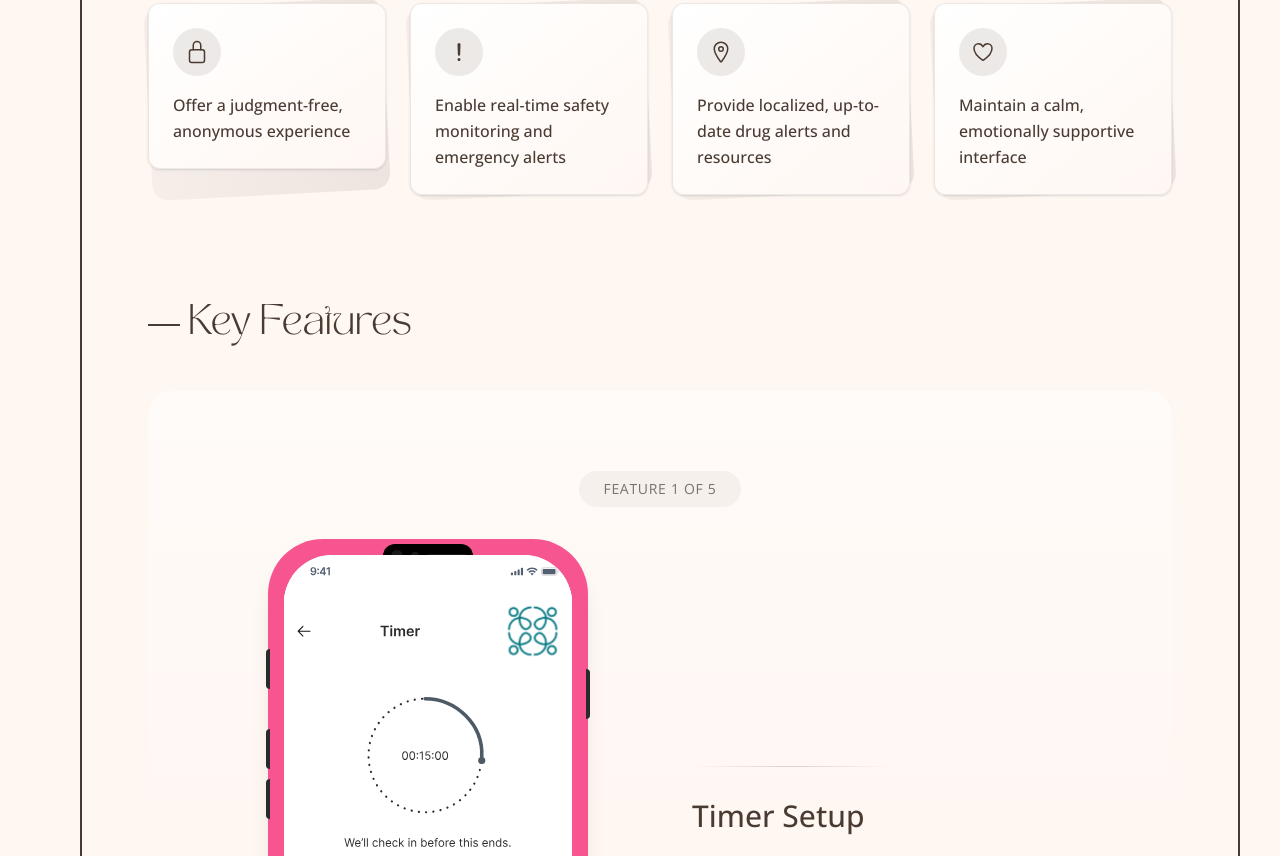
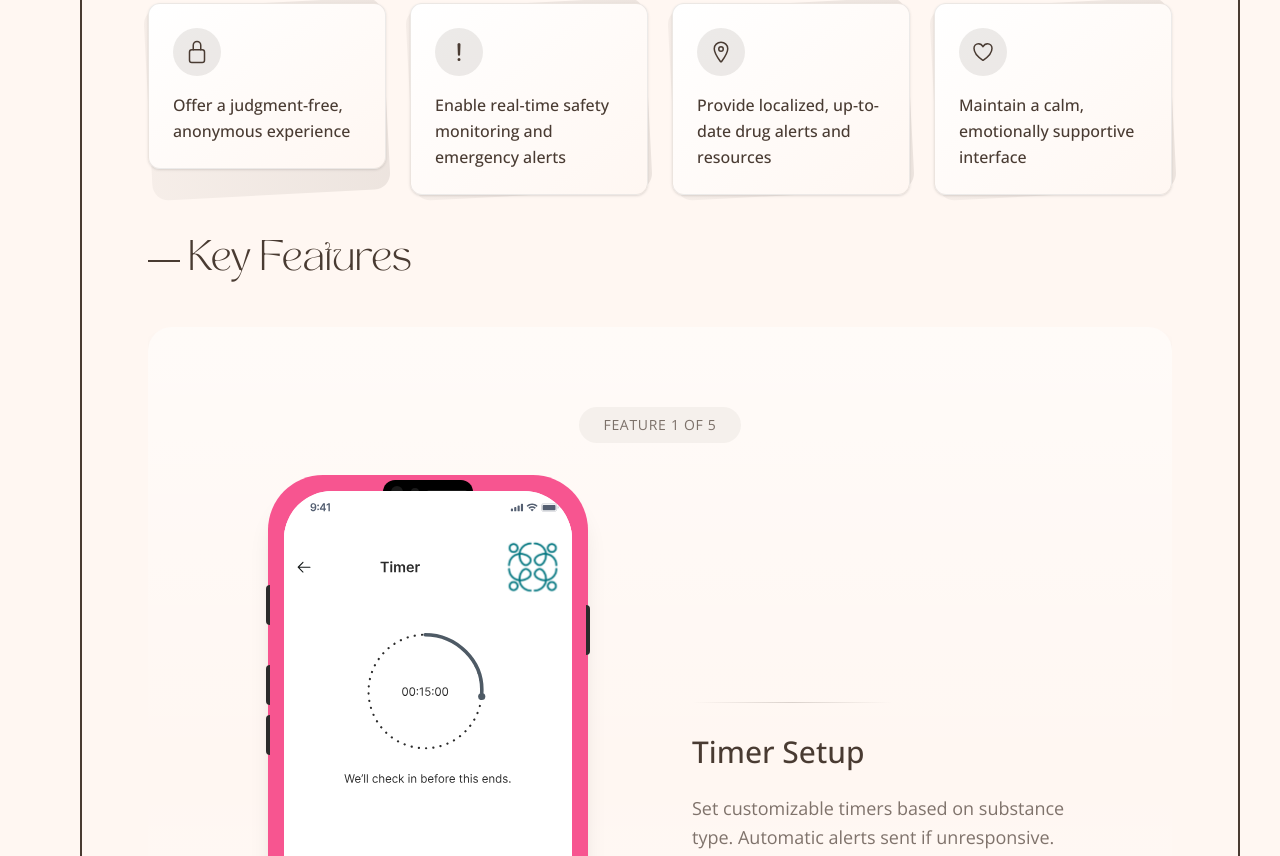
Before and after one commit to Negin-code/portfolio, a React (Vite) app: page /projects/guardian in a window 1280 px wide. Shown: the part 5404-6260 px from the top of the page. Built offline with nearby package versions, Linux system fonts and the light colour scheme; a web font is replaced by a local one.

Commit message:
Remove bottom margin from Key Features section in Guardian component

```diff
--- a/src/pages/Guardian.jsx
+++ b/src/pages/Guardian.jsx
@@ -1017,7 +1017,7 @@ const Guardian = () => {
           </div>
         </section>
         {/* Key Features section */}
-        <section id="key-features" className="mt-16 overflow-hidden">
+        <section id="key-features" className="overflow-hidden">
           <div className="flex flex-row items-center gap-2 mb-12 mt-12">
             <div className="w-[3vh] sm:w-[3vh] md:w-[4vh] h-[2px] bg-[#493B32]"></div>
             <h2 className="text-2xl sm:text-3xl font-tan text-[#493B32]">
```
